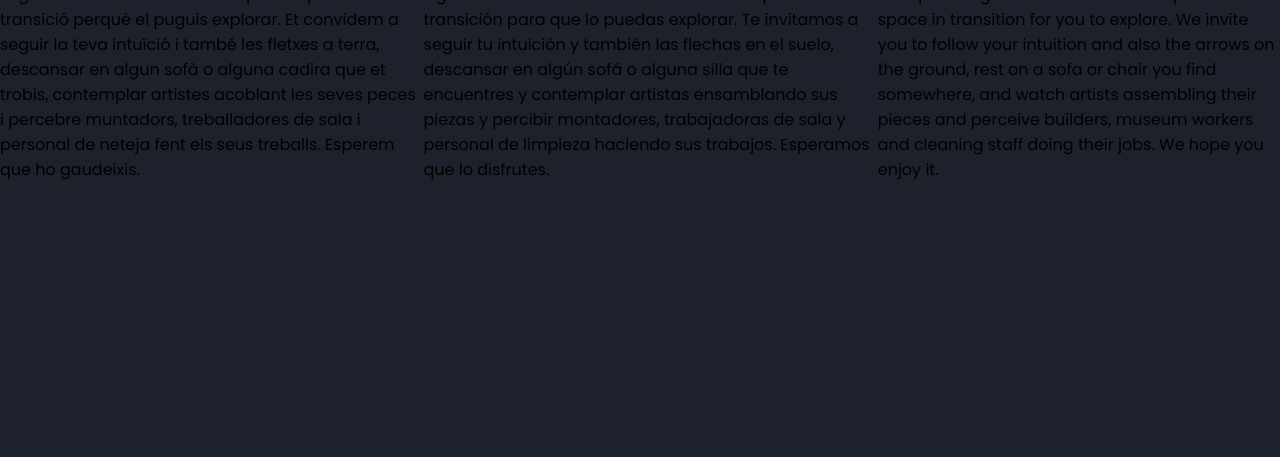
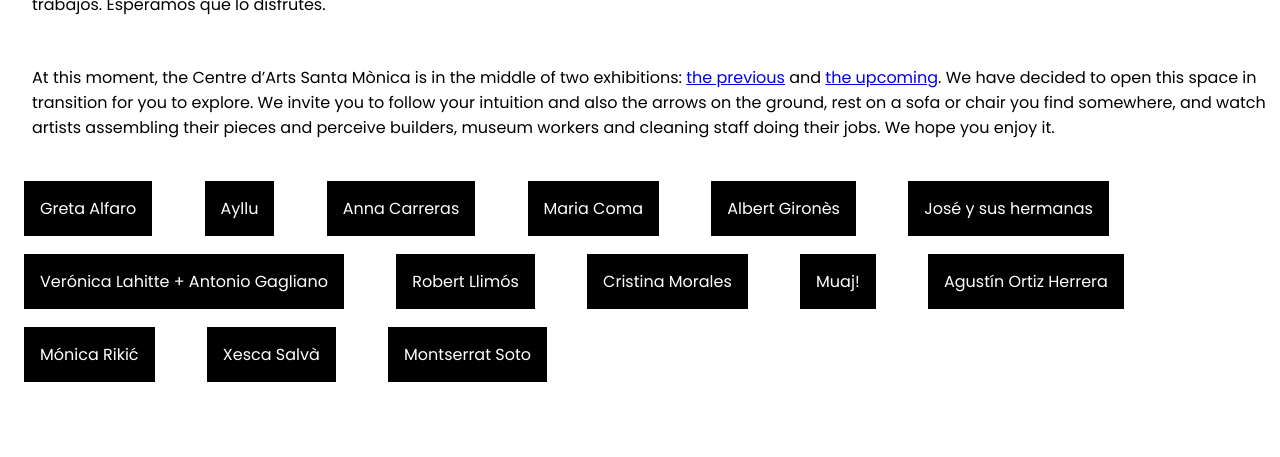
Before and after one commit to imaginariateatre/santamonica, a PHP site: page /index.html in a window 1280 px wide. Shown: the part 343-800 px from the top of the page. Run offline with PHP 8.4, Linux system fonts and the light colour scheme.

Commit message:
pàgina d'entrada

```diff
--- a/index.html
+++ b/index.html
@@ -7,14 +7,39 @@
     <link rel="stylesheet" href="../style.css">
   </head>
   <body>
-  <div>
-  En aquests moments el Centre d'Arts Santa Mònica es troba enmig de dues exposicions: L'anterior i la següent. Hem decidit d'obrir aquest espai en transició perquè el puguis explorar. Et convidem a seguir la teva intuïció i també les fletxes a terra, descansar en algun sofà o alguna cadira que et trobis, contemplar artistes acoblant les seves peces i percebre muntadors, treballadores de sala i personal de neteja fent els seus treballs. Esperem que ho gaudeixis.
+    <div class="capsalera">
+      <a class="logo-santa" href="http://artssantamonica.gencat.cat/ca/" title="Arts Santa Mònica">
+        <img src="https://artssantamonica.gencat.cat/web/resources/fwkResponsive/fpca_capcalera_asm/img/logo-santa.png" alt="Logo Arts Santa Mònica">
+      </a>
+    </div>
+  <div class="information-block">
+  En aquests moments el Centre d'Arts Santa Mònica es troba enmig de dues exposicions: <a href="https://artssantamonica.gencat.cat/ca/detall/Exposar-No-exposar-se-Exposar-se-No-exposar">L'anterior</a> i <a href="https://artssantamonica.gencat.cat/ca/detall/La-tradicio-que-ens-travessa">la següent</a>. Hem decidit d'obrir aquest espai en transició perquè el puguis explorar. Et convidem a seguir la teva intuïció i també les fletxes a terra, descansar en algun sofà o alguna cadira que et trobis, contemplar artistes acoblant les seves peces i percebre muntadors, treballadores de sala i personal de neteja fent els seus treballs. Esperem que ho gaudeixis.
   </div>
-  <div>
-  En estos momentos el Centre d’Arts Santa Mònica se encuentra en medio de dos exposiciones: La anterior y la siguiente. Hemos decidido de abrir este espacio en transición para que lo puedas explorar. Te invitamos a seguir tu intuición y también las flechas en el suelo, descansar en algún sofá o alguna silla que te encuentres y contemplar artistas ensamblando sus piezas y percibir montadores, trabajadoras de sala y personal de limpieza haciendo sus trabajos. Esperamos que lo disfrutes.
+  <div class="information-block">
+  En estos momentos el Centre d’Arts Santa Mònica se encuentra en medio de dos exposiciones: <a href="https://artssantamonica.gencat.cat/ca/detall/Exposar-No-exposar-se-Exposar-se-No-exposar">La anterior</a> y <a href="https://artssantamonica.gencat.cat/ca/detall/La-tradicio-que-ens-travessa">la siguiente</a>. Hemos decidido de abrir este espacio en transición para que lo puedas explorar. Te invitamos a seguir tu intuición y también las flechas en el suelo, descansar en algún sofá o alguna silla que te encuentres y contemplar artistas ensamblando sus piezas y percibir montadores, trabajadoras de sala y personal de limpieza haciendo sus trabajos. Esperamos que lo disfrutes.
   </div>
-  <div>
-  At this moment, the Centre d’Arts Santa Mònica is in the middle of two exhibitions: the previous and the upcoming. We have decided to open this space in transition for you to explore. We invite you to follow your intuition and also the arrows on the ground, rest on a sofa or chair you find somewhere, and watch artists assembling their pieces and perceive builders, museum workers and cleaning staff doing their jobs. We hope you enjoy it.
+  <div class="information-block">
+  At this moment, the Centre d’Arts Santa Mònica is in the middle of two exhibitions: <a href="https://artssantamonica.gencat.cat/ca/detall/Exposar-No-exposar-se-Exposar-se-No-exposar">the previous</a> and <a href="https://artssantamonica.gencat.cat/ca/detall/La-tradicio-que-ens-travessa">the upcoming</a>. We have decided to open this space in transition for you to explore. We invite you to follow your intuition and also the arrows on the ground, rest on a sofa or chair you find somewhere, and watch artists assembling their pieces and perceive builders, museum workers and cleaning staff doing their jobs. We hope you enjoy it.
   </div>
-  </body>
+  <div class="buttons">
+    <nav>
+      <ul>
+        <li><a href="/alfaro/index.html">Greta Alfaro</a></li>
+        <li><a href="/ayllu/index.html">Ayllu</a></li>
+        <li><a href="/carreras/index.html">Anna Carreras</a></li>
+        <li><a href="/coma/index.html">Maria Coma</a></li>
+        <li><a href="/girones/index.html">Albert Gironès</a></li>
+        <li><a href="/jose/index.html">José y sus hermanas</a></li>
+        <li><a href="/lahitte/index.html">Verónica Lahitte + Antonio Gagliano</a></li>
+        <li><a href="/llimos/index.html">Robert Llimós</a></li>
+        <li><a href="/morales/index.html">Cristina Morales</a></li>
+        <li><a href="/muaj/index.html">Muaj!</a></li>
+        <li><a href="/ortiz/index.html">Agustín Ortiz Herrera</a></li>
+        <li><a href="/rikic/index.html">Mónica Rikić</a></li>
+        <li><a href="/salva/index.html">Xesca Salvà</a></li>
+        <li><a href="/soto/index.html">Montserrat Soto</a></li>
+    </ul>
+  </nav>
+  </div>
+</body>
 </html>
--- a/style.css
+++ b/style.css
@@ -8,11 +8,40 @@
 }
 
 body{
+  background: white;
+}
+
+.capsalera{
+  background-color: black;
+  height: 5em;
+  padding-left: 3em;
+  padding-top: 1em;
+}
+
+.buttons li{
+  display: inline-block;
+  margin: 0.5em;
+  padding: 1em;
+}
+
+.buttons li a{
+  background-color: black;
+  color: white;
+  text-decoration: none;
+  padding: 1em;
+}
+
+.flex-container{
   height: 100vh;
   display: flex;
   justify-content: center;
   align-items: center;
-  background: #1D212B;
+}
+
+.information-block{
+  width: 100%;
+  margin: 1em;
+  padding: 1em;
 }
 
 .img-slider{
```
Also changed, not shown: girones/index.html (+3 -24 lines), santa-loading.png (added).
